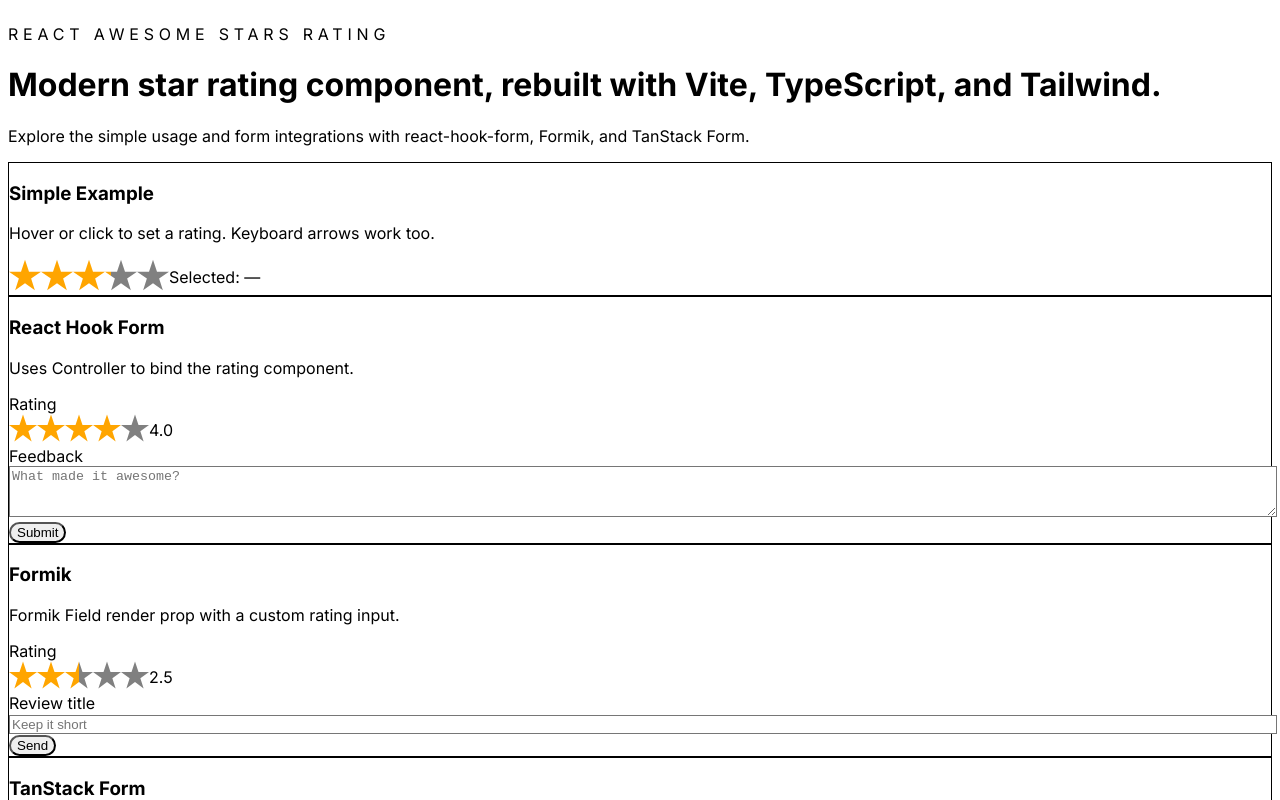
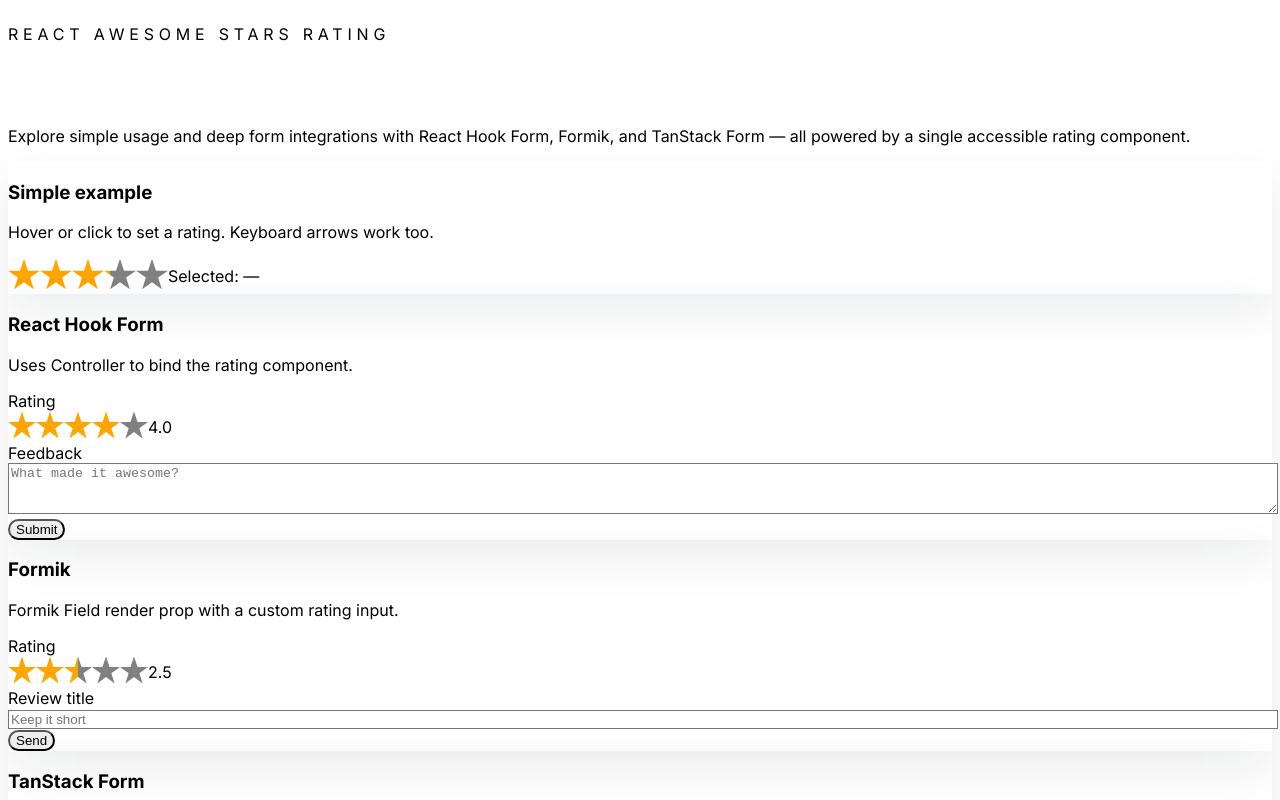
Before and after one commit to fedoryakubovich/react-awesome-stars-rating, a React (Vite) app: page / in a window 1280 px wide. Shown: the top 800 px of the page. Built offline with nearby package versions, Linux system fonts and the light colour scheme.

Commit message:
style: update examples for light theme
refactor example cards for light mode

update text and background colors for readability

tweak landing header copy and hierarchy

```diff
--- a/src/examples/FormikExample.tsx
+++ b/src/examples/FormikExample.tsx
@@ -12,9 +12,9 @@
   const initialValues: FormValues = { rating: 2.5, title: '' };
 
   return (
-    <div className="rounded-3xl border border-ink-700/60 bg-ink-800/60 p-6">
-      <h3 className="font-display text-2xl text-ink-100">Formik</h3>
-      <p className="mt-2 text-sm text-ink-200">
+    <div className="rounded-3xl bg-white/90 p-6 shadow-[0_18px_45px_rgba(15,23,42,0.08)]">
+      <h3 className="font-display text-2xl text-slate-900">Formik</h3>
+      <p className="mt-2 text-sm text-slate-600">
         Formik Field render prop with a custom rating input.
       </p>
 
@@ -38,7 +38,7 @@
         {({ errors, touched, values }) => (
           <Form className="mt-6 space-y-4">
             <div>
-              <label htmlFor="formik" className="text-sm text-ink-200">
+              <label htmlFor="formik" className="text-sm text-slate-700">
                 Rating
               </label>
               <div className="mt-2 flex items-center gap-4">
@@ -53,7 +53,7 @@
                     />
                   )}
                 </Field>
-                <span className="text-sm text-ink-200">
+                <span className="text-sm text-slate-600">
                   {values.rating.toFixed(1)}
                 </span>
               </div>
@@ -63,14 +63,14 @@
             </div>
 
             <div>
-              <label className="text-sm text-ink-200" htmlFor="title">
+              <label className="text-sm text-slate-700" htmlFor="title">
                 Review title
               </label>
               <Field
                 id="title"
                 name="title"
                 placeholder="Keep it short"
-                className="mt-2 w-full rounded-2xl border border-ink-700 bg-ink-900/80 p-3 text-sm text-ink-100 outline-none focus:border-ember-500"
+                className="mt-2 w-full rounded-2xl border border-slate-200 bg-white p-3 text-sm text-slate-900 outline-none focus:border-ember-500 focus:ring-2 focus:ring-ember-500/20"
               />
               {touched.title && errors.title && (
                 <p className="mt-2 text-xs text-ember-500">{errors.title}</p>
--- a/src/examples/HookFormExample.tsx
+++ b/src/examples/HookFormExample.tsx
@@ -30,15 +30,15 @@
   const rating = watch('rating') ?? 0;
 
   return (
-    <div className="rounded-3xl border border-ink-700/60 bg-ink-800/60 p-6">
-      <h3 className="font-display text-2xl text-ink-100">React Hook Form</h3>
-      <p className="mt-2 text-sm text-ink-200">
+    <div className="rounded-3xl bg-white/90 p-6 shadow-[0_18px_45px_rgba(15,23,42,0.08)]">
+      <h3 className="font-display text-2xl text-slate-900">React Hook Form</h3>
+      <p className="mt-2 text-sm text-slate-600">
         Uses Controller to bind the rating component.
       </p>
 
       <form onSubmit={handleSubmit(onSubmit)} className="mt-6 space-y-4">
         <div>
-          <label htmlFor="rhf" className="text-sm text-ink-200">
+          <label htmlFor="rhf" className="text-sm text-slate-700">
             Rating
           </label>
           <div className="mt-2 flex items-center gap-4">
@@ -56,7 +56,7 @@
                 />
               )}
             />
-            <span className="text-sm text-ink-200">{rating.toFixed(1)}</span>
+            <span className="text-sm text-slate-600">{rating.toFixed(1)}</span>
           </div>
           {errors.rating && (
             <p className="mt-2 text-xs text-ember-500">
@@ -66,13 +66,13 @@
         </div>
 
         <div>
-          <label className="text-sm text-ink-200" htmlFor="feedback">
+          <label className="text-sm text-slate-700" htmlFor="feedback">
             Feedback
           </label>
           <textarea
             id="feedback"
             {...register('feedback', { required: true })}
-            className="mt-2 w-full rounded-2xl border border-ink-700 bg-ink-900/80 p-3 text-sm text-ink-100 outline-none focus:border-ember-500"
+            className="mt-2 w-full rounded-2xl border border-slate-200 bg-white p-3 text-sm text-slate-900 outline-none focus:border-ember-500 focus:ring-2 focus:ring-ember-500/20"
             rows={3}
             placeholder="What made it awesome?"
           />
--- a/src/examples/SimpleExample.tsx
+++ b/src/examples/SimpleExample.tsx
@@ -12,9 +12,9 @@
   };
 
   return (
-    <div className="rounded-3xl border border-ink-700/60 bg-ink-800/60 p-6 shadow-glow">
-      <h3 className="font-display text-2xl text-ink-100">Simple Example</h3>
-      <p className="mt-2 text-sm text-ink-200">
+    <div className="rounded-3xl bg-white/90 p-6 shadow-[0_18px_45px_rgba(15,23,42,0.08)]">
+      <h3 className="font-display text-2xl text-slate-900">Simple example</h3>
+      <p className="mt-2 text-sm text-slate-600">
         Hover or click to set a rating. Keyboard arrows work too.
       </p>
       <div className="mt-6 flex items-center gap-4">
@@ -25,7 +25,7 @@
           size={32}
           id="simple"
         />
-        <span className="text-sm text-ink-200">
+        <span className="text-sm text-slate-600">
           Selected: {submittedValue ?? '—'}
         </span>
       </div>
--- a/src/examples/TanStackFormExample.tsx
+++ b/src/examples/TanStackFormExample.tsx
@@ -15,9 +15,9 @@
   });
 
   return (
-    <div className="rounded-3xl border border-ink-700/60 bg-ink-800/60 p-6">
-      <h3 className="font-display text-2xl text-ink-100">TanStack Form</h3>
-      <p className="mt-2 text-sm text-ink-200">
+    <div className="rounded-3xl bg-white/90 p-6 shadow-[0_18px_45px_rgba(15,23,42,0.08)]">
+      <h3 className="font-display text-2xl text-slate-900">TanStack Form</h3>
+      <p className="mt-2 text-sm text-slate-600">
         Headless form state management with a custom rating input.
       </p>
 
@@ -37,7 +37,10 @@
         >
           {(field) => (
             <div>
-              <label htmlFor="tanstack-rating" className="text-sm text-ink-200">
+              <label
+                htmlFor="tanstack-rating"
+                className="text-sm text-slate-700"
+              >
                 Rating
               </label>
               <div className="mt-2 flex items-center gap-4">
@@ -48,7 +51,7 @@
                   isHalf
                   size={28}
                 />
-                <span className="text-sm text-ink-200">
+                <span className="text-sm text-slate-600">
                   {field.state.value.toFixed(1)}
                 </span>
               </div>
@@ -71,12 +74,12 @@
         >
           {(field) => (
             <div>
-              <label htmlFor="tanstack-note" className="text-sm text-ink-200">
+              <label htmlFor="tanstack-note" className="text-sm text-slate-700">
                 Note
               </label>
               <textarea
                 id="tanstack-note"
-                className="mt-2 w-full rounded-2xl border border-ink-700 bg-ink-900/80 p-3 text-sm text-ink-100 outline-none focus:border-ember-500"
+                className="mt-2 w-full rounded-2xl border border-slate-200 bg-white p-3 text-sm text-slate-900 outline-none focus:border-ember-500 focus:ring-2 focus:ring-ember-500/20"
                 rows={3}
                 value={field.state.value}
                 onBlur={field.handleBlur}
--- a/src/examples/index.tsx
+++ b/src/examples/index.tsx
@@ -7,18 +7,18 @@
 
 const Examples = () => {
   return (
-    <main className="mx-auto flex min-h-screen max-w-6xl flex-col gap-8 px-6 py-12">
+    <main className="mx-auto flex min-h-screen max-w-6xl flex-col gap-10 px-6 py-16">
       <header className="max-w-2xl">
-        <p className="text-sm uppercase tracking-[0.3em] text-ember-500">
+        <p className="text-xs font-semibold uppercase tracking-[0.3em] text-ember-500">
           React Awesome Stars Rating
         </p>
-        <h1 className="mt-3 font-display text-4xl text-ink-100">
-          Modern star rating component, rebuilt with Vite, TypeScript, and
-          Tailwind.
+        <h1 className="mt-4 font-display text-4xl sm:text-5xl bg-gradient-to-r from-slate-900 to-slate-700 bg-clip-text text-transparent">
+          Modern star rating component for React.
         </h1>
-        <p className="mt-4 text-sm text-ink-200">
-          Explore the simple usage and form integrations with react-hook-form,
-          Formik, and TanStack Form.
+        <p className="mt-4 text-sm text-slate-600">
+          Explore simple usage and deep form integrations with React Hook Form,
+          Formik, and TanStack Form — all powered by a single accessible rating
+          component.
         </p>
       </header>
 
```
